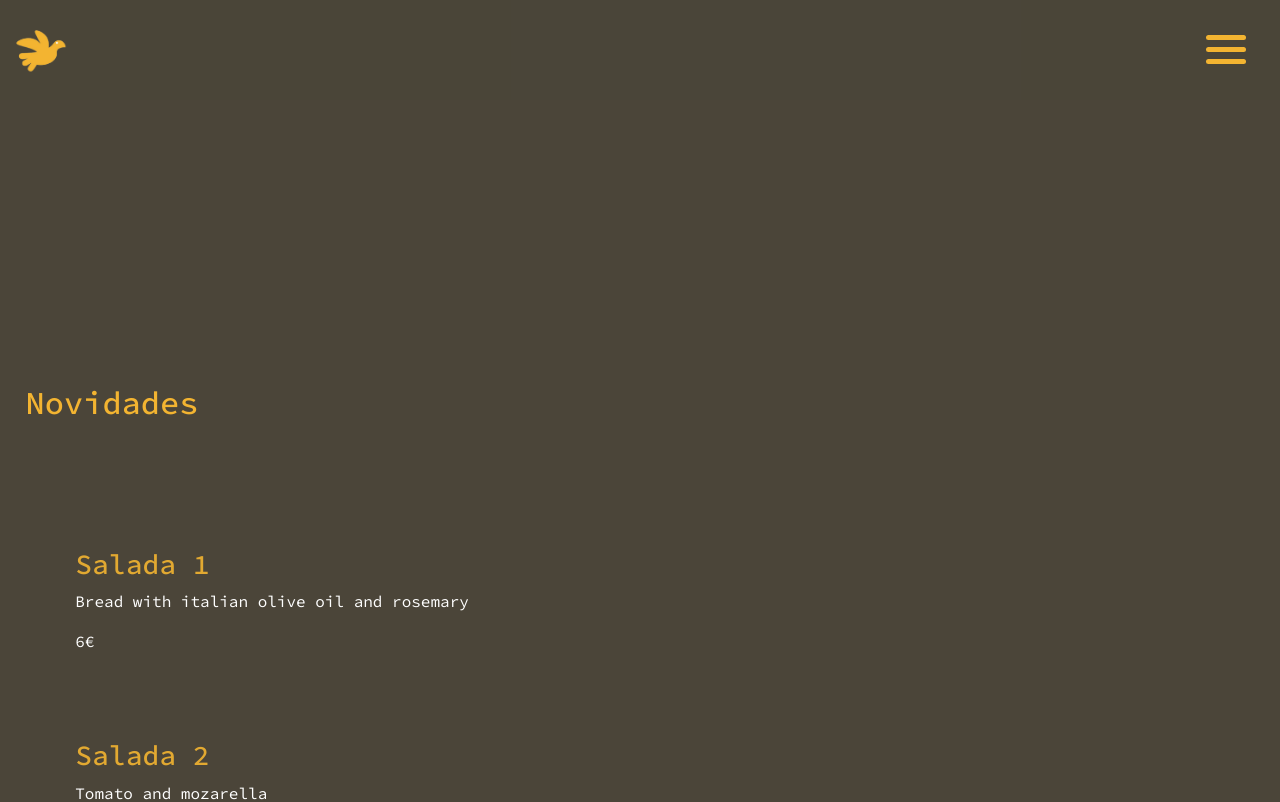
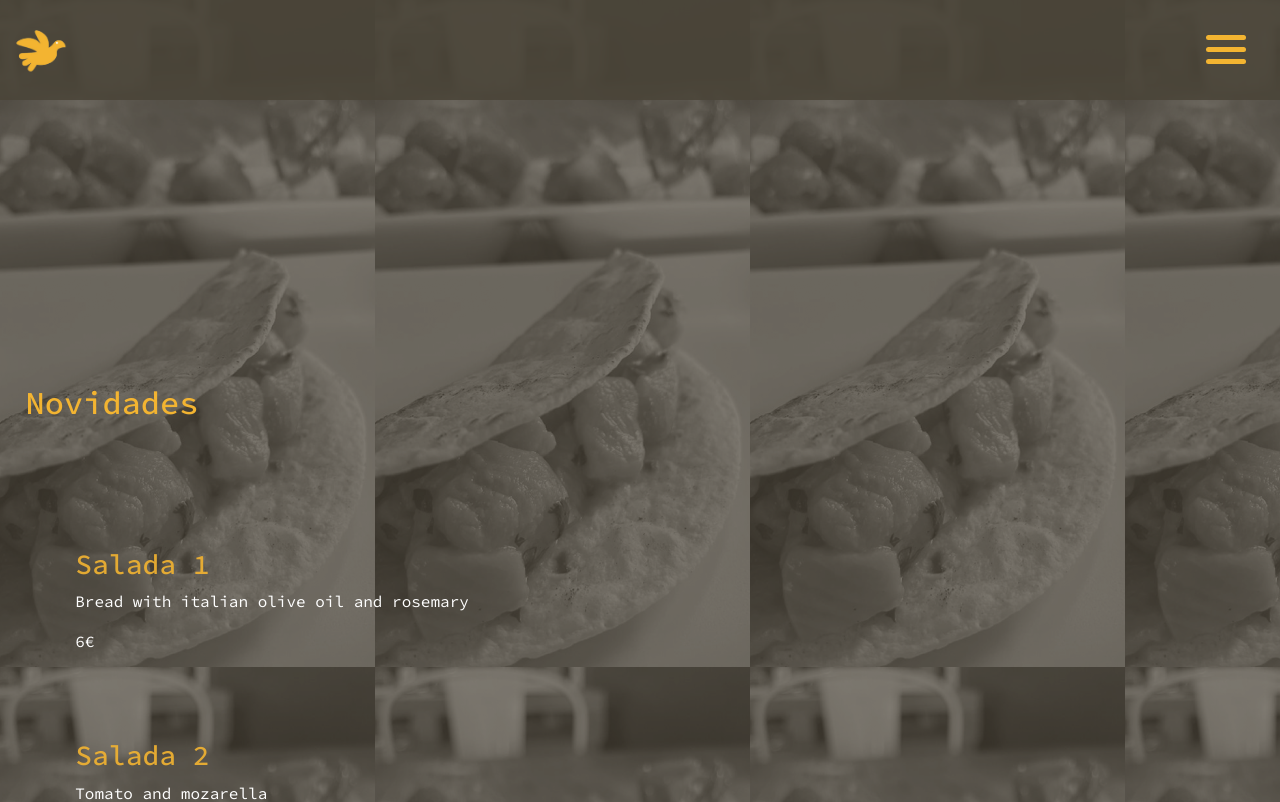
Before and after one commit to nuno18084/Maritaca-Project, a React (Create React App) app: page /novidades in a window 1280 px wide. Shown: the top 802 px of the page. Built offline with nearby package versions, Linux system fonts and the light colour scheme.

Commit message:
Add the background image to the news page

```diff
--- a/src/components/NewsPage/NewsPage.css
+++ b/src/components/NewsPage/NewsPage.css
@@ -3,7 +3,13 @@
 .news-page {
   background-color: #4b4539;
   padding-left: 2%;
-
+  background-image: url(../../Images/NewsBackground.png);
+  background-attachment: fixed !important; /* Make background img fixed */
+  background-repeat: repeat; /* Don't repeat the img */
+  background-size: auto auto; /* Cover the entire screen */
+  border: none;
+  outline: none;
+  color: black;
   padding-top: 30%;
 }
 
@@ -17,10 +23,10 @@
   list-style-type: none;
 }
 
-.news-list-item {
-  /* border-bottom: solid #e6e9ed 2px !important ; */
-  /* margin-top: 7%; */
-}
+/* .news-list-item {
+  border-bottom: solid #e6e9ed 2px !important ;
+  margin-top: 7%;
+} */
 
 .news-list-item:last-of-type {
   padding-bottom: 20%;
--- a/src/components/PromotionPage/PromotionPage.css
+++ b/src/components/PromotionPage/PromotionPage.css
@@ -4,6 +4,7 @@
   padding-left: 2%;
   padding-top: 30%;
   background-image: url(../../Images/PromotionsBackground.png);
+
   background-attachment: fixed !important; /* Make background img fixed */
   background-repeat: repeat; /* Don't repeat the img */
   background-size: auto auto; /* Cover the entire screen */
```
Also changed, not shown: src/Images/NewsBackground.png (added).
